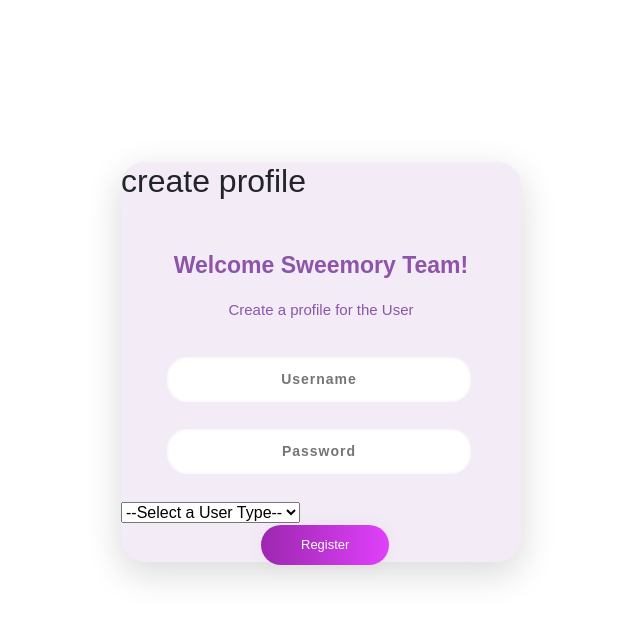
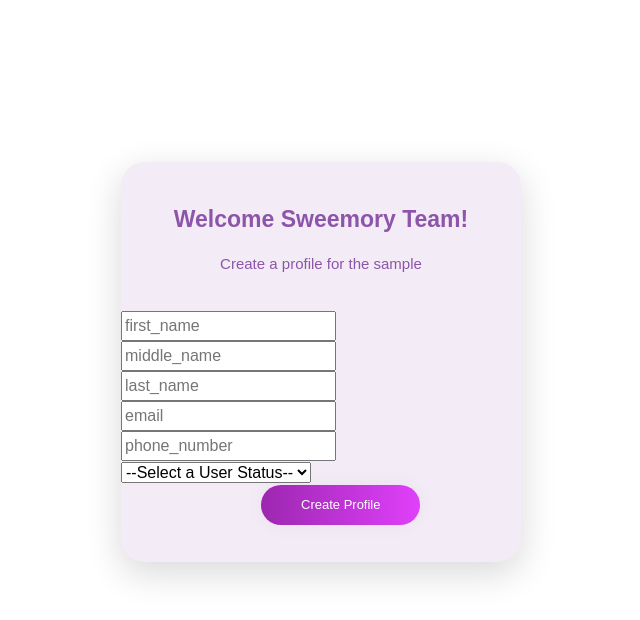
Before and after one commit to Deven8378/TeamProjectW23, a PHP site: template app/views/ITspecialist/createProfile.php in a window 1280 px wide. Shown: the top 620 px of the page, without its empty margins (319-959 px from the left). Run offline with PHP 8.4, Linux system fonts and the light colour scheme; the template is opened without the code that fills it: most values are stand-ins (such as "Sample title", 1, 10 or a date in 2020); some libraries are stand-ins or nearby versions; some web fonts are replaced.

Commit message:
I hope i didnt mess up anything...Anywhoo i made the Profile model and made the createUser and createProfile

```diff
--- a/app/views/ITspecialist/createProfile.php
+++ b/app/views/ITspecialist/createProfile.php
@@ -2,25 +2,26 @@
 <?php $this->view('shared/errorAndSuccessMessages'); ?>
 
 <div class="main">
-	<h2>create profile</h2>
+	<!-- <h2>create profile for <?=$data->username?></h2> -->
 	<p class="sign" align="center">Welcome Sweemory Team!</p>
-	<p class="loginH" align="center">Create a profile for the User</p>
+	<p class="loginH" align="center">Create a profile for the <?=$data->username?></p>
 	<form method="post" action="" class="form1">
-		<input class="username" type="text" align="center" placeholder="Username" name="username">
-		<input class="password" type="password" align="center" placeholder="Password" name="password">
+		<input class="" type="text" align="center" placeholder="first_name" name="first_name">
+		<input class="" type="text" align="center" placeholder="middle_name" name="middle_name">
+		<input class="" type="text" align="center" placeholder="last_name" name="last_name">
+		<input class="" type="text" align="center" placeholder="email" name="email">
+		<input class="" type="text" align="center" placeholder="phone_number" name="phone_number">
+
 		<br>
-
-
-		<select name="user_type" id="user_type">
-			<option selected disabled>--Select a User Type--</option>
-			<option value="admin" name="admin">Admin</option>
-			<option value="employee" name="employee">Employee</option>
-			<option value="itspecialist" value="itspecialist">IT Specialist</option>
+		<select name="status" id="status">
+			<option selected disabled>--Select a User Status--</option>
+			<option value="admin" name="admin">active</option>
+			<option value="employee" name="employee">inactive</option>
 		</select>
 
 		<br>
 
-		<input type="submit" id="submitLink" name="action" class="submit" align="center" value="Register">
+		<input type="submit" id="submitLink" name="action" class="submit" align="center" value="Create Profile">
 	</form>
 </div>
 
--- a/app/views/ITspecialist/index.php
+++ b/app/views/ITspecialist/index.php
@@ -4,14 +4,14 @@
 <div class="p-4 mt-5 border d-flex">
 
 	<div class="border">
-		<a href="/ITspecialist/createUser">Add User</a>
+		<a href="/ITspecialist/createUser"><?=_('Add User')?></a>
 
 	</div>
 	<div class="spacer" style="width: 8px; flex-shrink: 0; margin: 0; padding: 0;"></div>
 
 	<div class="border">
 
-		<h2>List of Employee and Admin</h2>
+		<h2><?=_('List of Employee and Admin')?></h2>
 
 		<table class="table table-striped table-bordered">
             <thead>
```
Also changed, not shown: app/controllers/ITspecialist.php (+40 -3 lines), app/models/Profile.php (added, +39 -0 lines), app/models/User.php (+2 -6 lines), app/views/ITspecialist/createUser.php (+13 -13 lines).
